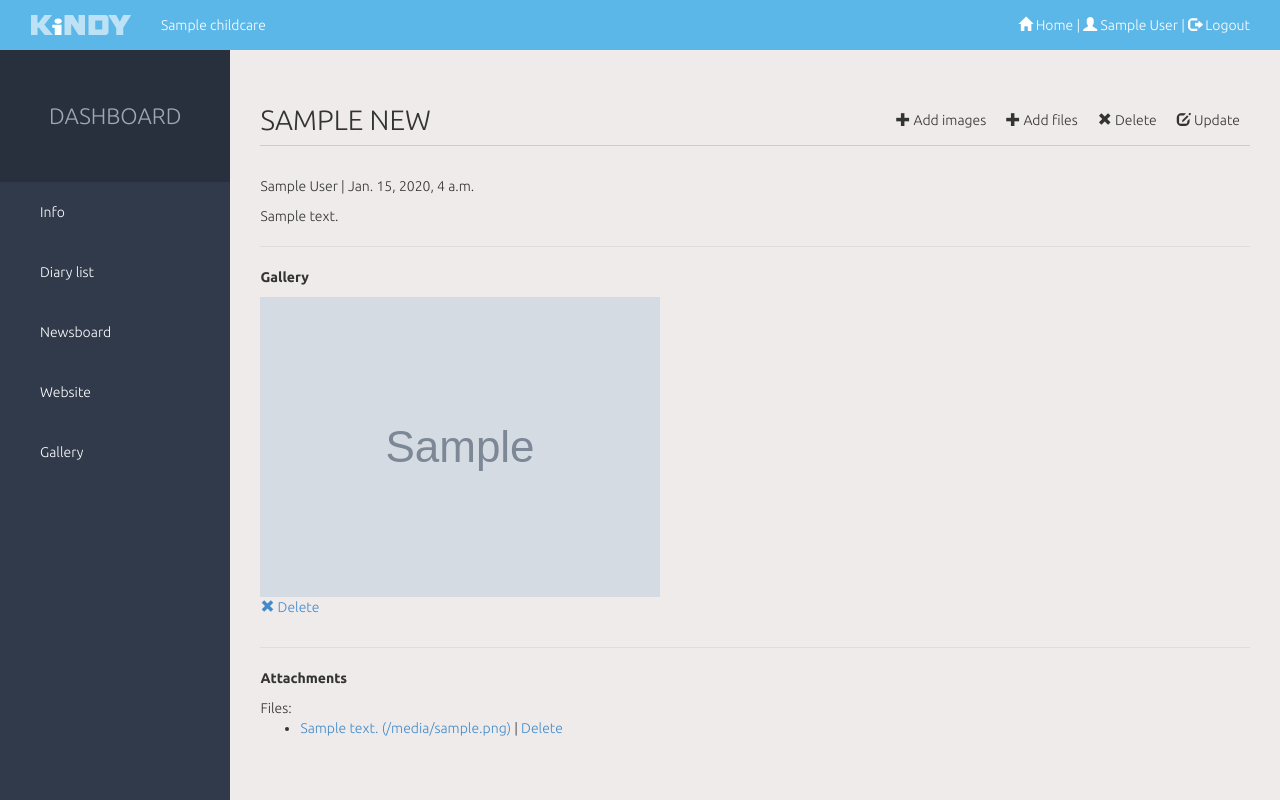
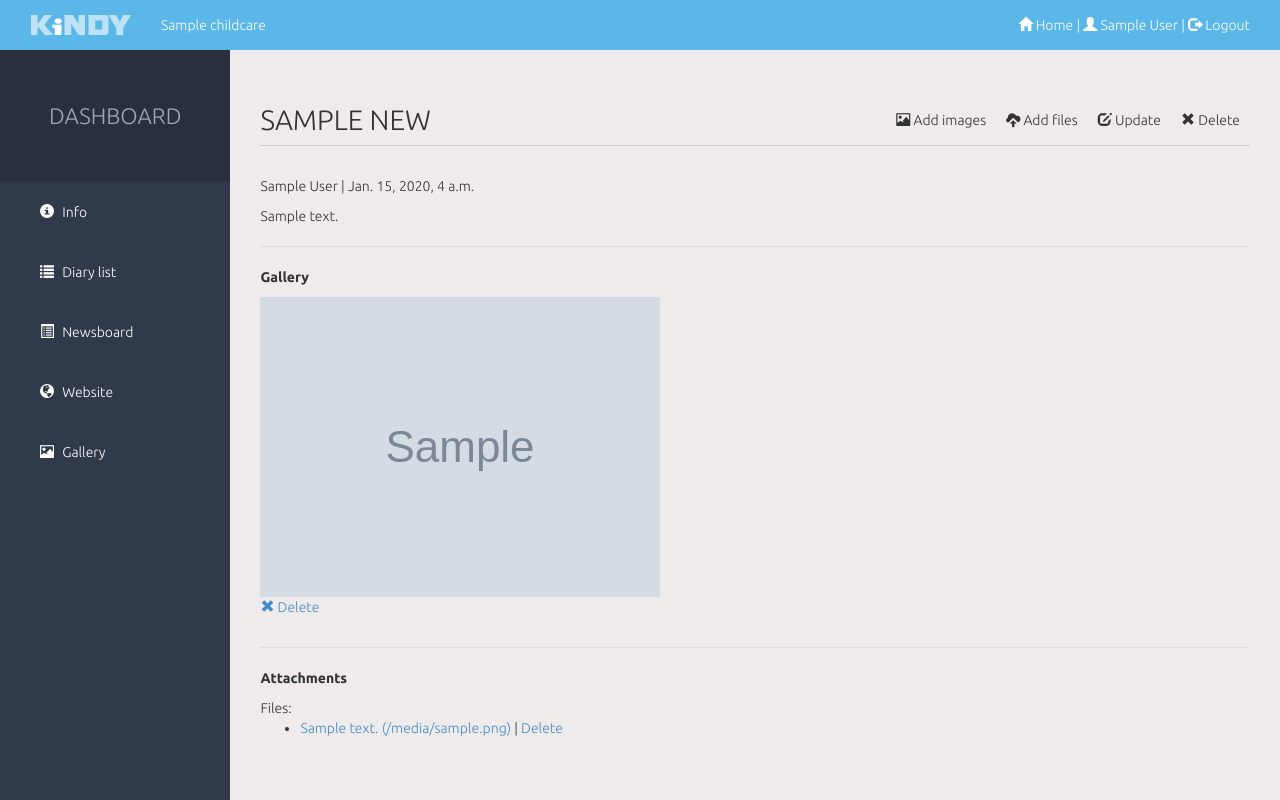
Before and after one commit to ramuta/kindy-old, a Django app: a page that uses templates/childcare/childcare_base.html in a window 1280 px wide. Run offline with Django 3.2, Linux system fonts and the light colour scheme; a user stored in the database is signed in; tables that the repository leaves empty hold one stand-in row (values such as "Sample post"); grey boxes marked "Sample" are stand-in pictures; parts of the project's set-up code (start-up, migrations or seed data) failed here and were passed over; some libraries are stand-ins or nearby versions.

Commit message:
Icons added to sidebar navigation, create page fix.

```diff
--- a/kindy/static/css/kindy.css
+++ b/kindy/static/css/kindy.css
@@ -121,7 +121,7 @@ hr { border-color:#ddd; }
 
 #content .padding {
 	margin-top:50px;
-	padding:50px 30px;
+	padding:50px 30px 30px;
 }
 
 #content .nav {
@@ -157,7 +157,7 @@ hr { border-color:#ddd; }
 
 #content .info-box {
 	display:table;
-	margin-bottom:20px;
+	margin:15px 0;
 }
 
 #content .info-box a {
--- a/templates/childcare/childcare_base.html
+++ b/templates/childcare/childcare_base.html
@@ -5,9 +5,9 @@
 {% endblock %}
 
 {% block sidebar %}
-	<li><a href="/{{ childcare.slug }}/dashboard/">Info</a></li>
-	<li><a href="/{{ childcare.slug }}/dashboard/diary/">Diary list</a></li>
-	<li><a href="/{{ childcare.slug }}/dashboard/newsboard/">Newsboard</a></li>
-	<li><a href="/{{ childcare.slug }}/dashboard/pages/">Website</a></li>
-	<li><a href="/{{ childcare.slug }}/dashboard/gallery/">Gallery</a></li>
+	<li><a href="/{{ childcare.slug }}/dashboard/"><span class="glyphicon glyphicon-info-sign"></span> Info</a></li>
+	<li><a href="/{{ childcare.slug }}/dashboard/diary/"><span class="glyphicon glyphicon-list"></span> Diary list</a></li>
+	<li><a href="/{{ childcare.slug }}/dashboard/newsboard/"><span class="glyphicon glyphicon-list-alt"></span> Newsboard</a></li>
+	<li><a href="/{{ childcare.slug }}/dashboard/pages/"><span class="glyphicon glyphicon-globe"></span> Website</a></li>
+	<li><a href="/{{ childcare.slug }}/dashboard/gallery/"><span class="glyphicon glyphicon-picture"></span> Gallery</a></li>
 {% endblock %}
--- a/templates/newsboard/childcare_news_detail.html
+++ b/templates/newsboard/childcare_news_detail.html
@@ -9,10 +9,10 @@
 
 {% block action %}
     {% if user in childcare.employees.all or user in childcare.managers.all %}
-        <li><a href="/{{ childcare.slug }}/dashboard/newsboard/{{ news.pk }}/images/"><span class="glyphicon glyphicon-plus"></span> Add images</a></li>
-        <li><a href="/{{ childcare.slug }}/dashboard/newsboard/{{ news.pk }}/files/"><span class="glyphicon glyphicon-plus"></span> Add files</a></li>
+        <li><a href="/{{ childcare.slug }}/dashboard/newsboard/{{ news.pk }}/images/"><span class="glyphicon glyphicon-picture"></span> Add images</a></li>
+        <li><a href="/{{ childcare.slug }}/dashboard/newsboard/{{ news.pk }}/files/"><span class="glyphicon glyphicon-cloud-upload"></span> Add files</a></li>
+        <li><a href="/{{ childcare.slug }}/dashboard/newsboard/{{ news.pk }}/update/"><span class="glyphicon glyphicon-edit"></span> Update</a></li>
         <li><a href="/{{ childcare.slug }}/dashboard/newsboard/{{ news.pk }}/delete/"><span class="glyphicon glyphicon-remove"></span> Delete</a></li>
-        <li><a href="/{{ childcare.slug }}/dashboard/newsboard/{{ news.pk }}/update/"><span class="glyphicon glyphicon-edit"></span> Update</a></li>
     {% endif %}
 {% endblock action %}
 
```
Also changed, not shown: templates/childcare/website_page_create.html (+9 -0 lines), templates/userena/base_userena.html (+4 -4 lines).
